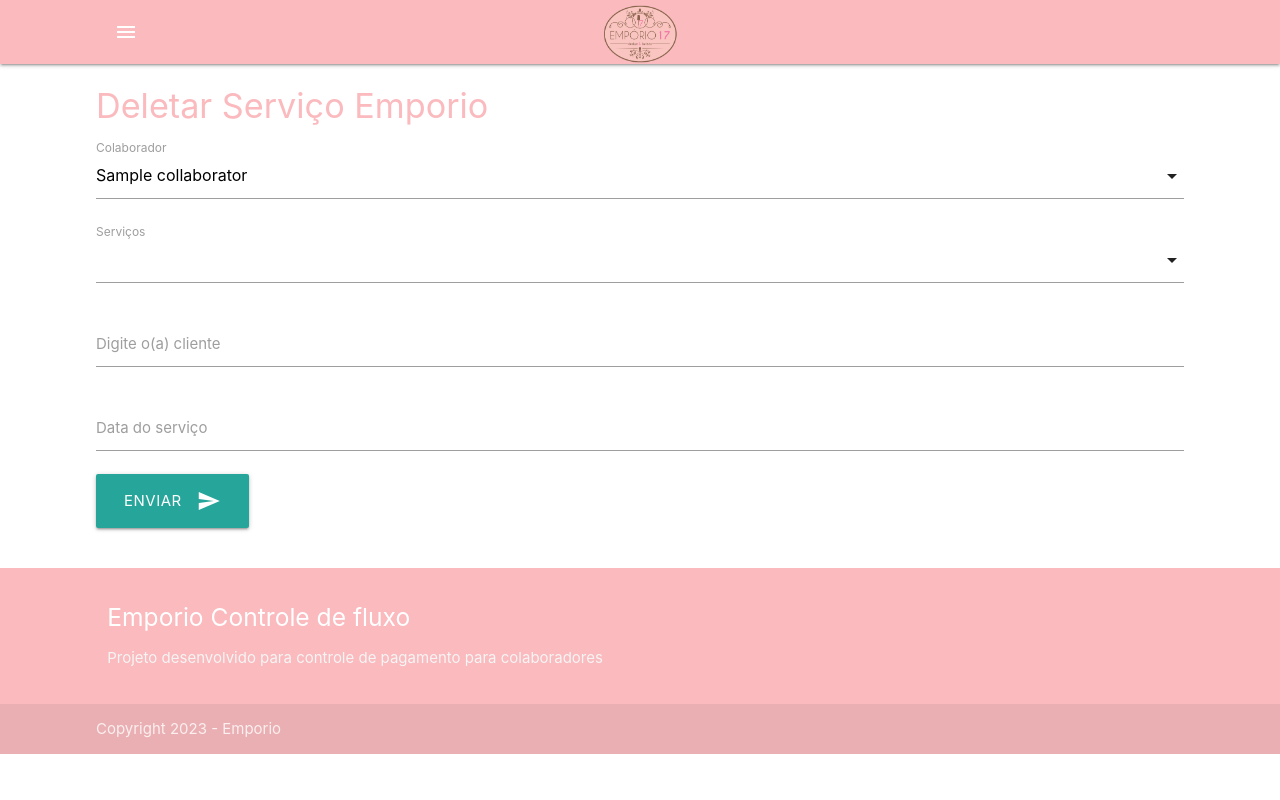
After one commit to Victor-Silva96/emporio-financas, a Flask app: page /delete in a window 1280 px wide. The commit adds this page. Run offline with Flask 3, Linux system fonts and the light colour scheme; tables that the repository leaves empty hold one stand-in row (values such as "Sample post").

Commit message:
Incluindo deleção de serviços

```diff
--- a/emporio/services_collaborators/routes.py
+++ b/emporio/services_collaborators/routes.py
@@ -2,6 +2,7 @@ from datetime import datetime
 import flask
 import pytz
 from flask import Blueprint, request, render_template
+from sqlalchemy import func
 
 from emporio import Collaborator, db, Service, ServiceCollaborator
 
@@ -33,3 +34,33 @@ def insert_services_collaborator():
                                 client_name=services_collaborators_form['client']))
     db.session.commit()
     return flask.Response(status=201)
+
+@services_collaborator.route("/delete")
+def delete():
+    result = {}
+    services = db.session.execute(db.select(Service.service_id, Service.service_name)).all()
+    collaborators = db.session.execute(
+        db.select(Collaborator.collaborator_id, Collaborator.collaborator_name)).all()
+    result['services'] = services
+    result['collaborators'] = collaborators
+    return render_template('service_collaborator/delete.html', result=result)
+
+
+@services_collaborator.route("/services_collaborator", methods=['DELETE'])
+def delete_services_collaborator():
+    services_collaborators_form = request.get_json()
+    date = datetime.strptime(services_collaborators_form['serviceData'], '%Y-%m-%d') \
+        if services_collaborators_form['serviceData'] \
+        else datetime.now(tz=pytz.timezone('America/Recife'))
+
+    result = ServiceCollaborator.query.filter(
+        ServiceCollaborator.collaborator_id == services_collaborators_form['collaborator'],
+        ServiceCollaborator.client_name == services_collaborators_form['client'],
+        func.DATE(ServiceCollaborator.service_collaborator_date) == func.DATE(date),
+        ServiceCollaborator.service_id.in_(services_collaborators_form['services'])).delete()
+    print(result)
+    db.session.commit()
+    if result:
+        return flask.Response(status=200)
+    else:
+        return flask.Response(status=404)
--- a/emporio/static/js/init_service.js
+++ b/emporio/static/js/init_service.js
@@ -1,4 +1,4 @@
-import {insert_service_collaborator} from "./insert_service_collaborator.js";
+import {insert_service_collaborator, delete_service_collaborator} from "./insert_service_collaborator.js";
 import {set_loader} from "./loader.js";
 
 export let sendServiceForm
@@ -11,12 +11,28 @@ export function init_service() {
         sendServiceForm.services = $("select#services").formSelect('getSelectedValues');
         sendServiceForm.client = $("input#client").val();
         sendServiceForm.serviceData = $("input#service-data").val();
-        /*    sendServiceForm.sample = $("#sample").val();*/
         if (validateFields()) {
             $("#send").addClass('disabled')
             set_loader();
             setTimeout(function () {
                 insert_service_collaborator()
+            }, 1500);
+        }
+    });
+}
+export function init_delete_service() {
+    $("#send").click(function () {
+        clearValidations()
+        sendServiceForm = {};
+        sendServiceForm.collaborator = $("select#collaborator").val();
+        sendServiceForm.services = $("select#services").formSelect('getSelectedValues');
+        sendServiceForm.client = $("input#client").val();
+        sendServiceForm.serviceData = $("input#service-data").val();
+        if (validateFields()) {
+            $("#send").addClass('disabled')
+            set_loader();
+            setTimeout(function () {
+                delete_service_collaborator()
             }, 1500);
         }
     });
--- a/emporio/static/js/insert_service_collaborator.js
+++ b/emporio/static/js/insert_service_collaborator.js
@@ -18,6 +18,26 @@ async function insert_service_collaborator(url = `${window.location.origin}/serv
 
 }
 
+async function delete_service_collaborator(url = `${window.location.origin}/services_collaborator`) {
+    const result = await fetch(url, {
+        method: "DELETE",
+        body: JSON.stringify(sendServiceForm),
+        credentials: "include",
+        cache: "no-cache",
+        headers: new Headers({
+            "content-type": "application/json"
+        })
+    })
+
+    const date = await result;
+    if (date.status === 200) {
+        alarm_ok("Serviço(s) deletado(s)")
+    } else{
+        alarm_error("Opa serviço não encontrado para o colaborador")
+    }
+
+}
+
 function alarm_ok(text) {
     $("#result-search").html(`<div class="alert card green lighten-4 green-text text-darken-4">
 		<div class="card-content">
@@ -28,4 +48,14 @@ function alarm_ok(text) {
     })
 }
 
-export {insert_service_collaborator}
+function alarm_error(text) {
+    $("#result-search").html(`<div class="alert card red lighten-4 red-text text-darken-4">
+		<div class="card-content">
+			<p><i class="material-icons">report</i><span>${text}</span></p>
+		</div>
+	</div>`).fadeIn("slow").fadeOut(2000, function () {
+        $("#send").removeClass('disabled')
+    })
+}
+
+export {insert_service_collaborator, delete_service_collaborator}
--- a/emporio/templates/layout.html
+++ b/emporio/templates/layout.html
@@ -20,12 +20,14 @@
                 <li><a href="{{ url_for('services_collaborator.home') }}">Home</a></li>
                 <li><a href="{{ url_for('faturamento_pdf.home') }}">Faturamento PDF</a></li>
                 <li><a href="{{ url_for('collaborators.home') }}">Colaboradores</a></li>
+                <li><a href="{{ url_for('services_collaborator.delete') }}">Deletar Serviços</a></li>
             </ul>
 
             <ul ID="nav-mobile" class="sidenav">
                 <li><a href="{{ url_for('services_collaborator.home') }}">Home</a></li>
                 <li><a href="{{ url_for('faturamento_pdf.home') }}">Faturamento PDF</a></li>
                 <li><a href="{{ url_for('collaborators.home') }}">Colaboradores</a></li>
+                <li><a href="{{ url_for('services_collaborator.delete') }}">Deletar Serviços</a></li>
             </ul>
         </div>
 
@@ -37,14 +39,14 @@
     <div class="container">
       <div class="row">
         <div class="col l6 s12">
-          <h5 class="white-text">Coding Paper Recommentation Bio</h5>
-          <p class="grey-text text-lighten-4">This is a project focused on the academic area, in order to help people find articles from code experiments</p>
+          <h5 class="white-text">Emporio Controle de fluxo</h5>
+          <p class="grey-text text-lighten-4">Projeto desenvolvido para controle de pagamento para colaboradores</p>
         </div>
       </div>
     </div>
     <div class="footer-copyright">
       <div class="container">
-      Copyright 2020 - Universidade Católica de Pernambuco
+      Copyright 2023 - Emporio
       </div>
     </div>
   </footer>
--- /dev/null
+++ b/emporio/templates/service_collaborator/delete.html
@@ -0,0 +1,59 @@
+{% extends "layout.html" %}
+{% block content %}
+    <div class="container">
+        <div class="col s12">
+            <h4>Deletar Serviço Emporio</h4>
+            <div class="row">
+                <div class="col s12">
+                    <div class="row">
+                        <div class="input-field col s12" id="collaborator">
+                            <select id="collaborator">
+                                {% for collaborator in result.get("collaborators") %}
+                                    <option value="{{ collaborator.collaborator_id }}">{{ collaborator.collaborator_name }}</option>
+                                {% endfor %}
+                            </select>
+                            <label>Colaborador</label>
+                        </div>
+                        <div class="input-field col s12" id="services">
+                            <select searchable="Search in this list" multiple id="services">
+                                {% for service in result.get("services") %}
+                                    <option value="{{ service.service_id }}">{{ service.service_name }}</option>
+                                {% endfor %}
+                            </select>
+                            <label>Serviços</label>
+                        </div>
+                        <div class="input-field col s12" id="client">
+                            <input id="client" type="text">
+                            <label for="client">Digite o(a) cliente</label>
+                        </div>
+                        <div class="input-field col s12" id="service-data">
+                            <input type="text" class="datepicker" id="service-data">
+                            <label for="start">Data do serviço</label>
+                        </div>
+                        <div class="col s12">
+                            <a class="waves-effect waves-light btn-large" id="send"><i
+                                    class="material-icons right">send</i>Enviar</a>
+                        </div>
+                    </div>
+                </div>
+            </div>
+
+            <div class="col s12 m6" id="result-search">
+
+            </div>
+
+
+        </div>
+
+    </div>
+
+
+{% endblock content %}
+{% block scripts %}
+    <script src="{{ url_for('static',filename= 'js/search_multiSelect.js') }}"></script>
+    <script type="module">
+        import {init_delete_service} from "../../static/js/init_service.js";
+
+        init_delete_service();
+    </script>
+{% endblock %}
--- a/requirements.txt
+++ b/requirements.txt
@@ -17,7 +17,6 @@ Jinja2==3.1.2
 Mako==1.2.4
 MarkupSafe==2.1.2
 migrate==0.3.8
-mysqlclient==2.1.1
 psycopg2-binary==2.9.5
 PyMySQL==1.0.3
 python-dateutil==2.8.2
```
Also changed, not shown: emporio/collaborators/routes.py (+13 -1 lines), emporio/static/js/init_modal_collaborator.js (+15 -3 lines), emporio/static/js/service_collaborator.js (added, +46 -0 lines), emporio/static/js/update_collaborator.js (deleted, +0 -26 lines), emporio/templates/collaborator/home.html (+5 -4 lines).
